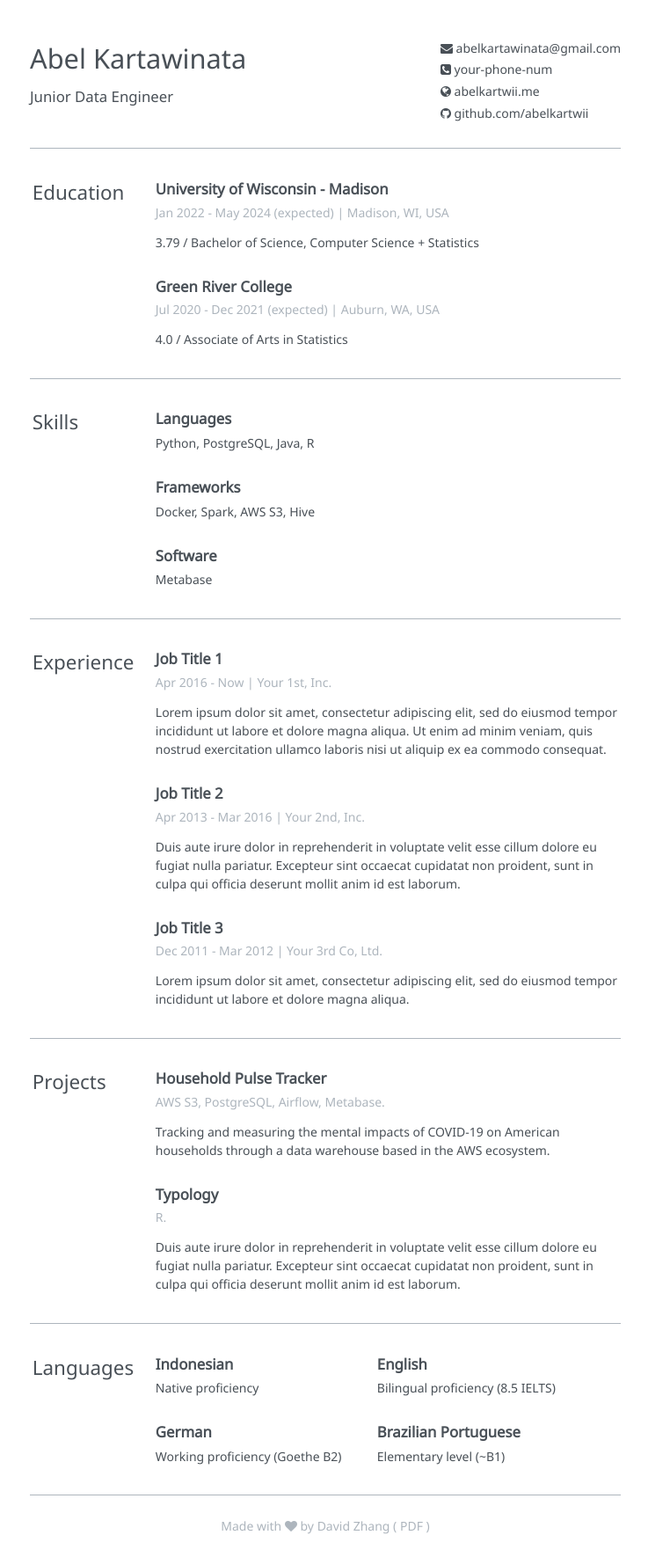
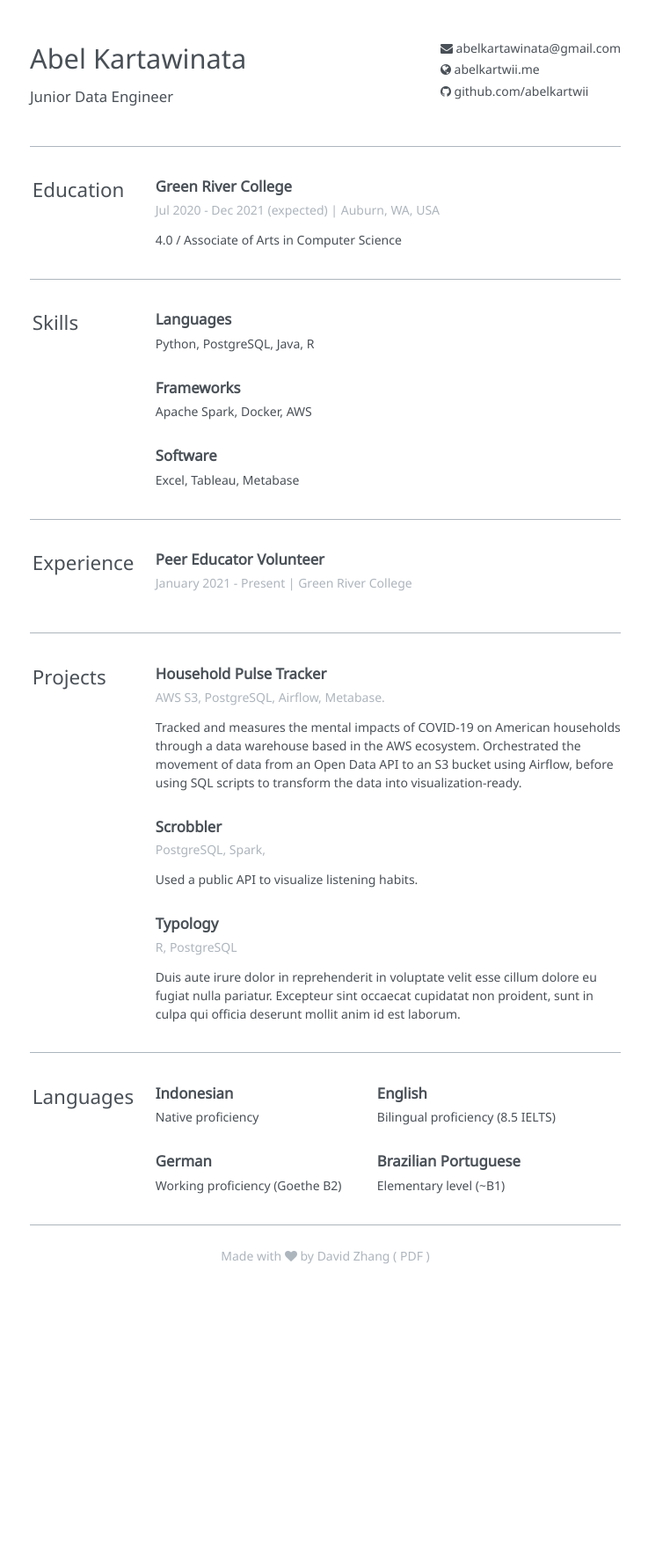
Before and after one commit to abelkartwii/resume, a Jekyll site: the page built from resume.html, in a window 1280 px wide. Shown: the whole page at 88% size, without its empty margins (270-1007 px from the left). Built offline with Jekyll 4.4.1, drawn with Linux system fonts in a browser that asks for light colours; after the commit the page ends 1463 px from its top, so only the background shows below that.

Commit message:
update projects

```diff
--- a/_data/resume.yml
+++ b/_data/resume.yml
@@ -4,8 +4,6 @@ jobtitle: Junior Data Engineer
 contact:
   - icon: fa-envelope
     text: abelkartawinata@gmail.com
-  - icon: fa-phone-square
-    text: your-phone-num
   - icon: fa-globe
     text: abelkartwii.me
     link: https://abelkartwii.me
@@ -13,42 +11,33 @@ contact:
     text: github.com/abelkartwii
     link: https://github.com/abelkartwii
 education:
-  - university: University of Wisconsin - Madison
-    duration: Jan 2022 - May 2024 (expected)
-    location: Madison, WI, USA
-    major: 3.79 / Bachelor of Science, Computer Science + Statistics
   - university: Green River College
     duration: Jul 2020 - Dec 2021 (expected)
     location: Auburn, WA, USA
-    major: 4.0 / Associate of Arts in Statistics
+    major: 4.0 / Associate of Arts in Computer Science
 
 skills:
   - title: Languages
     items: Python, PostgreSQL, Java, R
   - title: Frameworks
-    items: Docker, Spark, AWS S3, Hive
+    items: Apache Spark, Docker, AWS
   - title: Software
-    items: Metabase
+    items: Excel, Tableau, Metabase
 experience:
-  - title: Job Title 1
-    duration: Apr 2016 - Now
-    company: Your 1st, Inc.
-    description: Lorem ipsum dolor sit amet, consectetur adipiscing elit, sed do eiusmod tempor incididunt ut labore et dolore magna aliqua. Ut enim ad minim veniam, quis nostrud exercitation ullamco laboris nisi ut aliquip ex ea commodo consequat.
-  - title: Job Title 2
-    duration: Apr 2013 - Mar 2016
-    company: Your 2nd, Inc.
-    description: Duis aute irure dolor in reprehenderit in voluptate velit esse cillum dolore eu fugiat nulla pariatur. Excepteur sint occaecat cupidatat non proident, sunt in culpa qui officia deserunt mollit anim id est laborum.
-  - title: Job Title 3
-    duration: Dec 2011 - Mar 2012
-    company: Your 3rd Co, Ltd.
-    description: Lorem ipsum dolor sit amet, consectetur adipiscing elit, sed do eiusmod tempor incididunt ut labore et dolore magna aliqua.
+  - title: Peer Educator Volunteer
+    duration: January 2021 - Present
+    company: Green River College
+    description:
 projects:
   - name: Household Pulse Tracker
-    description: Tracking and measuring the mental impacts of COVID-19 on American households through a data warehouse based in the AWS ecosystem.
+    description: Tracked and measures the mental impacts of COVID-19 on American households through a data warehouse based in the AWS ecosystem. Orchestrated the movement of data from an Open Data API to an S3 bucket using Airflow, before using SQL scripts to transform the data into visualization-ready.
     contribution: AWS S3, PostgreSQL, Airflow, Metabase.
+  - name: Scrobbler
+    description: Used a public API to visualize listening habits.
+    contribution: PostgreSQL, Spark,
   - name: Typology
     description: Duis aute irure dolor in reprehenderit in voluptate velit esse cillum dolore eu fugiat nulla pariatur. Excepteur sint occaecat cupidatat non proident, sunt in culpa qui officia deserunt mollit anim id est laborum.
-    contribution: R.
+    contribution: R, PostgreSQL
 languages:
   - name: Indonesian
     proficiency: Native proficiency
```
